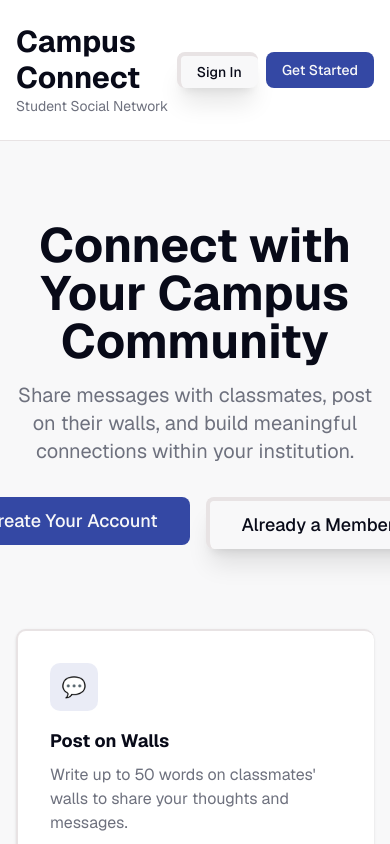
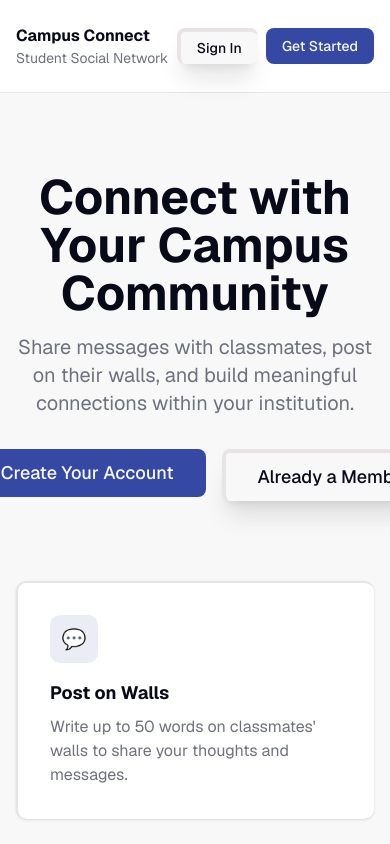
Before and after one commit to Asta1984/Surabhi_book, a Next.js app: page / in a window 390 px wide. Shown: the top 844 px of the page. Built offline with nearby package versions, Linux system fonts and the light colour scheme; no server answers.

Commit message:
alignment width

```diff
--- a/app/page.tsx
+++ b/app/page.tsx
@@ -34,7 +34,7 @@ export default function Home() {
       <header className="border-b border-border bg-card">
         <div className="max-w-6xl mx-auto px-4 py-6 flex items-center justify-between">
           <div>
-            <h1 className="text-3xl font-bold text-foreground">Campus Connect</h1>
+            <h1 className="md:text-3xl font-bold text-foreground">Campus Connect</h1>
             <p className="text-sm text-muted-foreground">Student Social Network</p>
           </div>
           <div className="flex gap-2">
@@ -52,7 +52,7 @@ export default function Home() {
         </div>
       </header>
 
-      <main className="sm:max-w-6xl mx-auto px-4 py-20">
+      <main className="min-w-screen mx-auto px-4 py-20">
         <div className="text-center mb-16">
           <h2 className="text-5xl font-bold text-foreground mb-4 text-balance">
             Connect with Your Campus Community
@@ -60,7 +60,7 @@ export default function Home() {
           <p className="text-xl text-muted-foreground mb-8 text-balance">
             Share messages with classmates, post on their walls, and build meaningful connections within your institution.
           </p>
-          <div className="flex gap-4 justify-center">
+          <div className="flex w-screen gap-4 justify-center">
             <Link href="/signup">
               <Button className="bg-primary hover:bg-primary/90 text-primary-foreground px-8 py-6 text-lg">
                 Create Your Account
```
